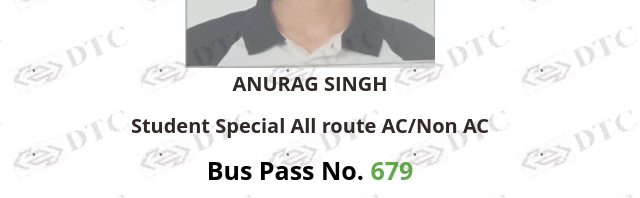
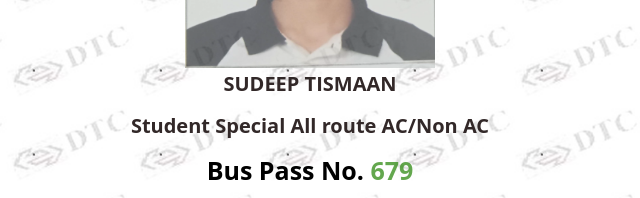
Before and after one commit to dtcbuspassDelhiGovIn/viewpass-7504012396676, a plain HTML site: page index.html in a window 1280 px wide. Shown: the part 574-772 px from the top of the page, 330-970 px from the left. Drawn offline with Linux system fonts and the light colour scheme; a script that the page names is missing.

Commit message:
Update index.html

```diff
--- a/index.html
+++ b/index.html
@@ -114,7 +114,7 @@
 				    						<tr>
 												<td class="text-center" colspan="4" >
 													<img src="images/pic.jpg" height="250px" width="250px" style="opacity: 65%;"/><br>
-													<label style="font-size:20px;"><b>ANURAG SINGH</b></label><br>
+													<label style="font-size:20px;"><b>SUDEEP TISMAAN</b></label><br>
 
 
 
```
